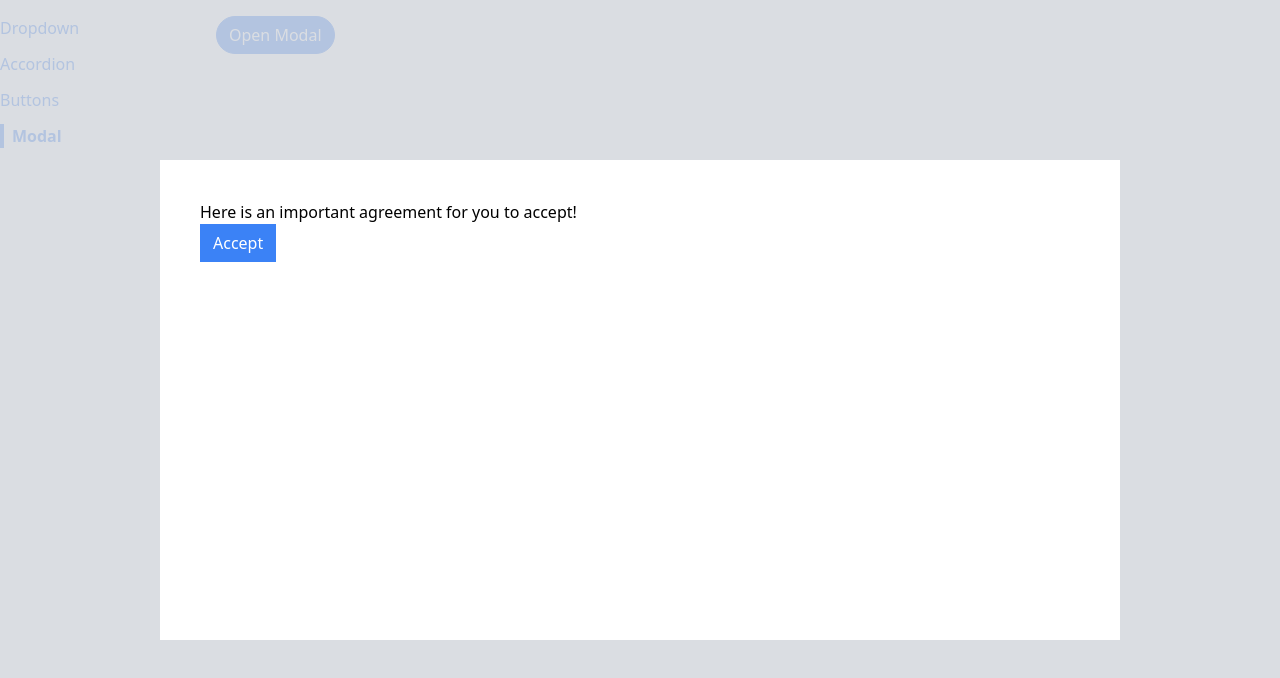
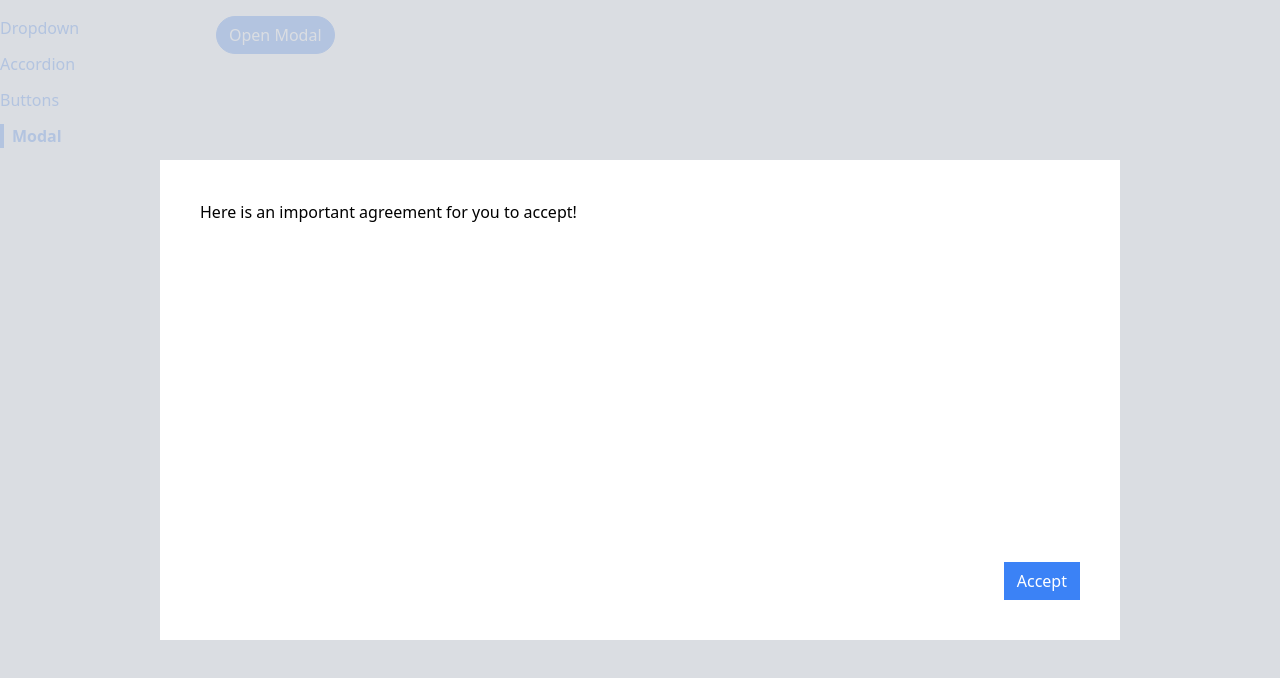
Before and after one commit to justanindieguy/react-course, a React (Create React App) app in the folder comps/: page /modal in a window 1280 px wide. Both pictures are taken after a click on the button "Open Modal". Shown: the top 678 px of the page. Built offline with nearby package versions, Linux system fonts and the light colour scheme.

Commit message:
apply styles to modal content

```diff
--- a/comps/src/components/Modal.tsx
+++ b/comps/src/components/Modal.tsx
@@ -1,7 +1,7 @@
 import ReactDOM from 'react-dom';
 
 type ModalProps = React.HTMLAttributes<HTMLElement> & {
-  actionBar: JSX.Element;
+  actionBar: React.ReactNode;
   onClose: () => void;
 };
 
@@ -17,8 +17,10 @@ const Modal = ({
         className="absolute inset-0 bg-gray-300 opacity-80"
       ></div>
       <div className="absolute inset-40 p-10 bg-white">
-        {children}
-        {actionBar}
+        <div className="flex flex-col justify-between h-full">
+          {children}
+          <div className="flex justify-end">{actionBar}</div>
+        </div>
       </div>
     </div>,
     document.querySelector('.modal-container')!,
```
